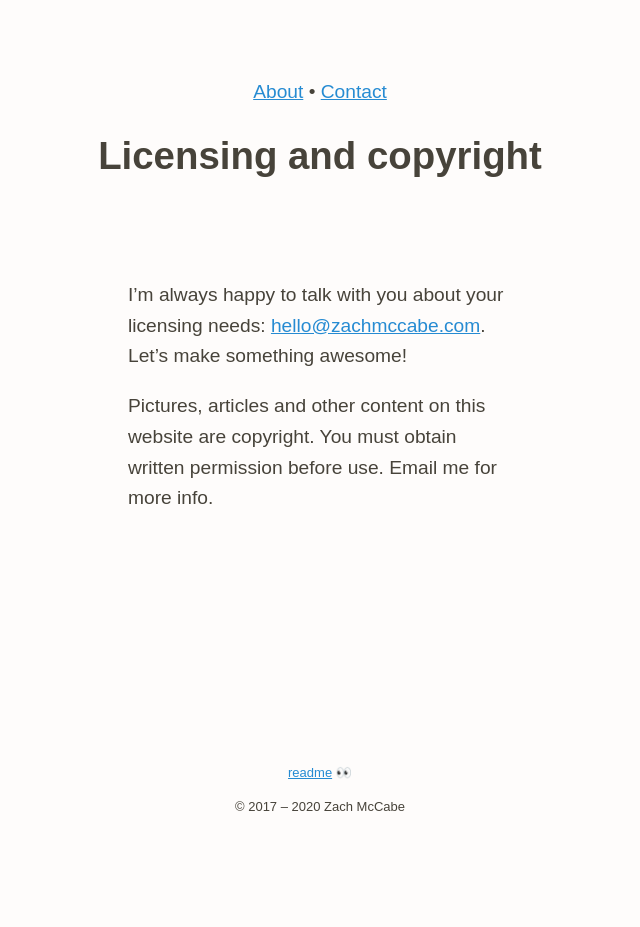
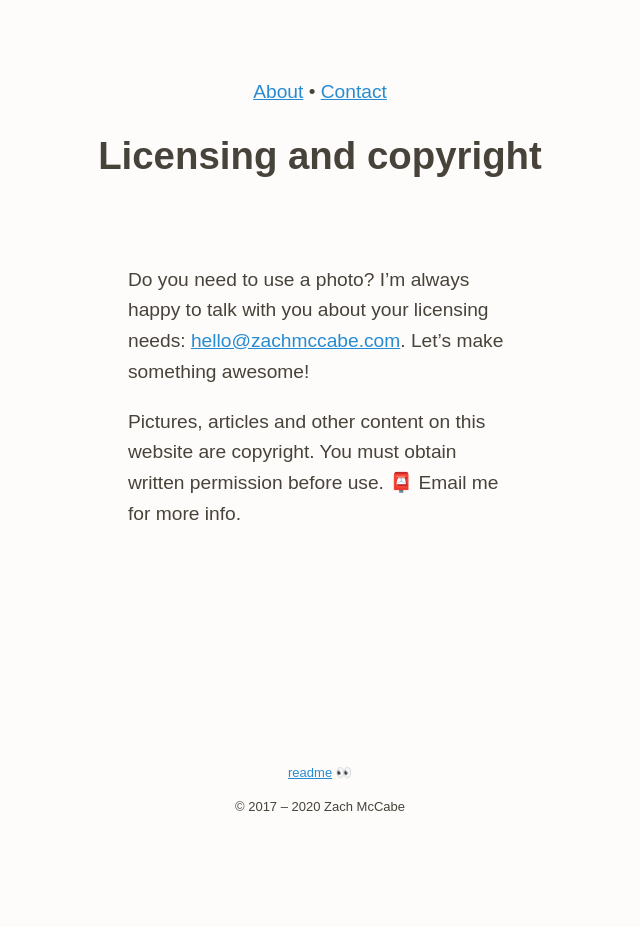
Before and after one commit to zachmccabe/zachmccabe.github.io, a Jekyll site: the page built from copyright.md, in a window 1280 px wide. Shown: the whole page, without its empty margins (320-960 px from the left). Built offline with Jekyll 4.4.1, drawn with Linux system fonts in a browser that asks for light colours.

Commit message:
Update copyright.md

```diff
--- a/copyright.md
+++ b/copyright.md
@@ -7,6 +7,6 @@ description: Licensing and copyright info
 
 ---
 
-I'm always happy to talk with you about your licensing needs: [hello@zachmccabe.com](mailto:hello@zachmccabe.com). Let's make something awesome!
+Do you need to use a photo? I'm always happy to talk with you about your licensing needs: [hello@zachmccabe.com](mailto:hello@zachmccabe.com). Let's make something awesome!
 
-Pictures, articles and other content on this website are copyright. You must obtain written permission before use. Email me for more info.
+Pictures, articles and other content on this website are copyright. You must obtain written permission before use. 📮 Email me for more info.
```
